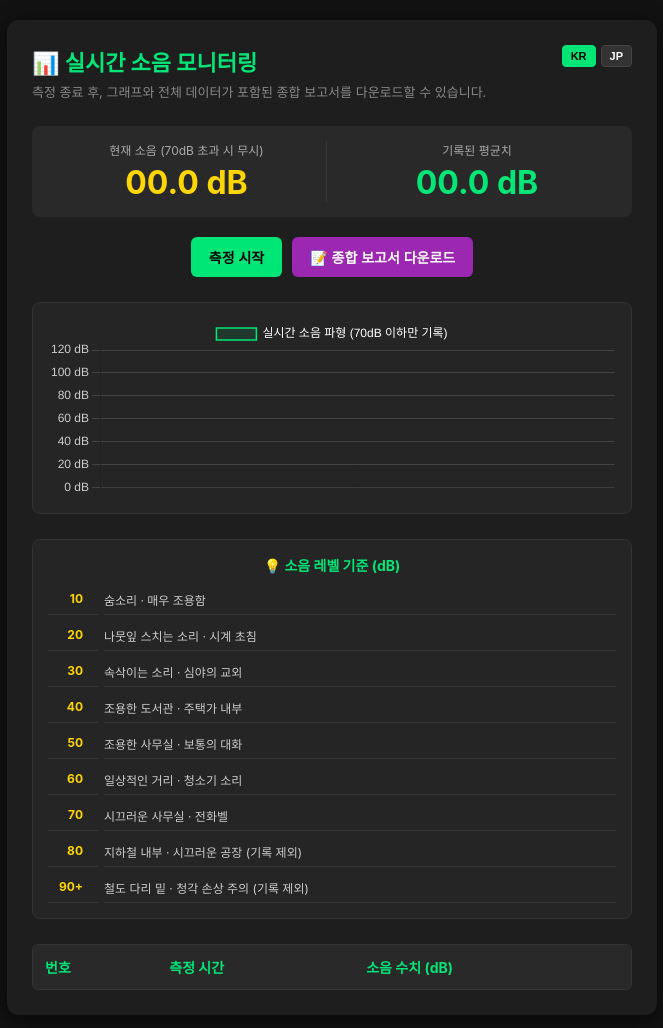
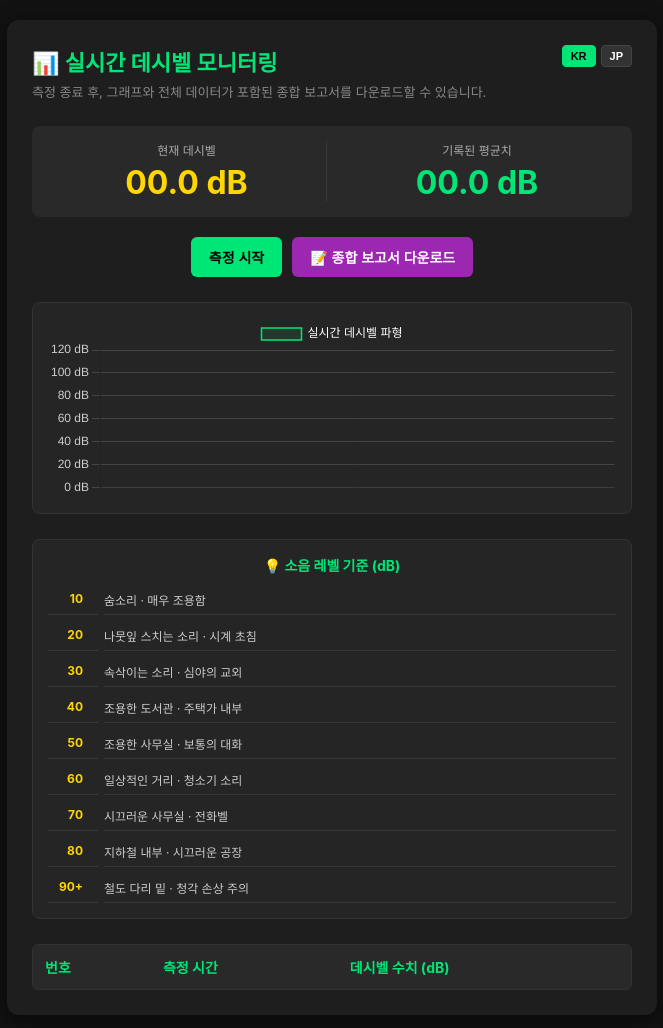
Before and after one commit to Chae-Chae97/Decibel-Meter, a plain HTML site: page index.html in a window 1280 px wide. Shown: the whole page, without its empty margins (308-971 px from the left). Drawn offline with nearby package versions, Linux system fonts and the light colour scheme.

Commit message:
feat: 데시벨 측정 업데이트

```diff
--- a/index.html
+++ b/index.html
@@ -26,8 +26,6 @@
         button { font-size: 14px; padding: 10px 18px; border: none; border-radius: 6px; cursor: pointer; font-weight: bold; }
         .start-btn { background: #00e676; color: #000; }
         .stop-btn { background: #ff1744; color: #fff; display: none; }
-
-        /* 새로운 통합 리포트 버튼 스타일 (보라색 포인트) */
         .report-btn { background: #9c27b0; color: white; }
         .saver-btn { background: #607d8b; color: white; display: none; }
 
@@ -60,7 +58,7 @@
 
 <div class="container" id="report-content">
     <div class="header-area">
-        <h1 id="txt-title">📊 실시간 소음 모니터링</h1>
+        <h1 id="txt-title">📊 실시간 데시벨 모니터링</h1>
         <div class="lang-btn-group" id="lang-buttons">
             <button class="lang-btn active" id="btn-ko" onclick="changeLanguage('ko')">KR</button>
             <button class="lang-btn" id="btn-ja" onclick="changeLanguage('ja')">JP</button>
@@ -70,7 +68,7 @@
 
     <div class="monitor-box">
         <div class="monitor-item">
-            <div style="font-size: 12px; color: #aaa;" id="txt-current-noise">현재 소음 (70dB 초과 시 무시)</div>
+            <div style="font-size: 12px; color: #aaa;" id="txt-current-noise">현재 데시벨</div>
             <div id="db-display" class="monitor-val">00.0 dB</div>
         </div>
         <div class="monitor-item">
@@ -101,7 +99,7 @@
                 <tr>
                     <th id="th-num">번호</th>
                     <th id="th-time">측정 시간</th>
-                    <th id="th-value">소음 수치 (dB)</th>
+                    <th id="th-value">데시벨 수치 (dB)</th>
                 </tr>
             </thead>
             <tbody id="data-table-body"></tbody>
@@ -112,9 +110,9 @@
 <script>
     const i18n = {
         ko: {
-            title: "📊 실시간 소음 모니터링",
+            title: "📊 실시간 데시벨 모니터링",
             subtitle: "측정 종료 후, 그래프와 전체 데이터가 포함된 종합 보고서를 다운로드할 수 있습니다.",
-            currentNoise: "현재 소음 (70dB 초과 시 무시)",
+            currentNoise: "현재 데시벨",
             avgNoise: "기록된 평균치",
             btnStart: "측정 시작",
             btnStop: "측정 종료",
@@ -124,28 +122,20 @@
             indTitle: "💡 소음 레벨 기준 (dB)",
             thNum: "번호",
             thTime: "측정 시간",
-            thValue: "소음 수치 (dB)",
+            thValue: "데시벨 수치 (dB)",
             alertMic: "마이크 권한 허용이 필요합니다: ",
             alertStop: "측정이 종료되었습니다.",
             alertNoData: "저장된 데이터가 없습니다.",
-            reportFileName: "소음종합보고서",
-            chartLabel: "실시간 소음 파형 (70dB 이하만 기록)",
-            indicators: [
-                { db: "10", desc: "숨소리 · 매우 조용함" },
-                { db: "20", desc: "나뭇잎 스치는 소리 · 시계 초침" },
-                { db: "30", desc: "속삭이는 소리 · 심야의 교외" },
-                { db: "40", desc: "조용한 도서관 · 주택가 내부" },
-                { db: "50", desc: "조용한 사무실 · 보통의 대화" },
-                { db: "60", desc: "일상적인 거리 · 청소기 소리" },
-                { db: "70", desc: "시끄러운 사무실 · 전화벨" },
-                { db: "80", desc: "지하철 내부 · 시끄러운 공장 (기록 제외)" },
-                { db: "90+", desc: "철도 다리 밑 · 청각 손상 주의 (기록 제외)" }
-            ]
+            reportFileName: "데시벨종합보고서",
+            chartLabel: "실시간 데시벨 파형",
+            repTotalData: "총 측정 데이터",
+            repDataCount: "건",
+            repSubtitle: "전체 데이터 상세 기록"
         },
         ja: {
-            title: "📊 リアルタイム騒音監視",
+            title: "📊 リアルタイムデシベル監視",
             subtitle: "測定終了後、グラフと全データが含まれた統合レポートをダウンロードできます。",
-            currentNoise: "現在の騒音 (70dB超過は無視)",
+            currentNoise: "現在のデシベル",
             avgNoise: "記録された平均値",
             btnStart: "測定開始",
             btnStop: "測定終了",
@@ -155,29 +145,35 @@
             indTitle: "💡 騒音レベルの目安 (dB)",
             thNum: "番号",
             thTime: "測定日時",
-            thValue: "騒音値 (dB)",
+            thValue: "デシベル値 (dB)",
             alertMic: "マイクの許可が必要です: ",
             alertStop: "測定が終了しました。",
             alertNoData: "保存されたデータがありません。",
-            reportFileName: "騒音統合レポート",
-            chartLabel: "リアルタイム騒音波形 (70dB以下のみ記録)",
-            indicators: [
-                { db: "10", desc: "息づかい・きわめて静か" },
-                { db: "20", desc: "木の葉のふれあう音・時計の秒針" },
-                { db: "30", desc: "ささやき声・深夜の郊外" },
-                { db: "40", desc: "静かな図書館・住宅地の室内" },
-                { db: "50", desc: "静かな事務所・普通の会話" },
-                { db: "60", desc: "日常の街頭・掃除機" },
-                { db: "70", desc: "騒がしい事務所・電話のベル" },
-                { db: "80", desc: "地下鉄の車内・騒々しい工場 (記録外)" },
-                { db: "90+", desc: "電車のガード下・聴覚機能に支障 (記録外)" }
-            ]
+            reportFileName: "デシベル統合レポート",
+            chartLabel: "リアルタイムデシベル波形",
+            repTotalData: "総測定データ",
+            repDataCount: "個",
+            repSubtitle: "全データ詳細記録"
         }
     };
+
+    const indicatorsData = [
+        { db: "10", descKo: "숨소리 · 매우 조용함", descJa: "息づかい・きわめて静か" },
+        { db: "20", descKo: "나뭇잎 스치는 소리 · 시계 초침", descJa: "木の葉のふれあう音・時計の秒針" },
+        { db: "30", descKo: "속삭이는 소리 · 심야의 교외", descJa: "ささやき声・深夜の郊外" },
+        { db: "40", descKo: "조용한 도서관 · 주택가 내부", descJa: "静かな図書館・住宅地の室内" },
+        { db: "50", descKo: "조용한 사무실 · 보통의 대화", descJa: "静かな事務所・普通の会話" },
+        { db: "60", descKo: "일상적인 거리 · 청소기 소리", descJa: "日常の街頭・掃除機" },
+        { db: "70", descKo: "시끄러운 사무실 · 전화벨", descJa: "騒がしい事務所・電話のベル" },
+        { db: "80", descKo: "지하철 내부 · 시끄러운 공장", descJa: "地下鉄の車内・騒々しい工場" },
+        { db: "90+", descKo: "철도 다리 밑 · 청각 손상 주의", descJa: "電車のガード下・聴覚機能に支障" }
+    ];
 
     let currentLang = 'ko';
     let audioContext, analyser, microphone, javascriptNode;
     let isMeasuring = false;
+
+    let globalStream = null;
 
     let rawCurrentDb = 0;
     let displayDb = 0;
@@ -187,7 +183,6 @@
     let recordCounter = 1;
     let totalDbSum = 0;
 
-    // 전체 데이터를 저장할 백그라운드 배열
     let fullDataLog = [];
     const MAX_DATA_POINTS = 6 * 60 * 60;
 
@@ -215,7 +210,7 @@
                 scales: {
                     y: {
                         min: 0, max: 120,
-                        grid: { color: '#444' },
+                        grid: { display: true, color: '#444' },
                         ticks: { color: '#ccc', callback: function(value) { return value + ' dB'; } }
                     },
                     x: {
@@ -225,7 +220,8 @@
                             color: '#aaa',
                             autoSkip: true,
                             maxTicksLimit: 6,
-                            maxRotation: 0
+                            maxRotation: 0,
+                            minRotation: 0
                         }
                     }
                 },
@@ -259,10 +255,11 @@
 
         const indGrid = document.getElementById('indicator-list');
         indGrid.innerHTML = '';
-        langData.indicators.forEach(item => {
+        indicatorsData.forEach(item => {
+            const desc = (currentLang === 'ko') ? item.descKo : item.descJa;
             indGrid.innerHTML += `<div class="indicator-row">
                 <div class="indicator-db">${item.db}</div>
-                <div class="indicator-desc">${item.desc}</div>
+                <div class="indicator-desc">${desc}</div>
             </div>`;
         });
     }
@@ -286,13 +283,13 @@
 
     async function startMonitoring() {
         try {
-            const stream = await navigator.mediaDevices.getUserMedia({ audio: true, video: false });
+            globalStream = await navigator.mediaDevices.getUserMedia({ audio: true, video: false });
             audioContext = new (window.AudioContext || window.webkitAudioContext)();
 
             if (audioContext.state === 'suspended') { await audioContext.resume(); }
 
             analyser = audioContext.createAnalyser();
-            microphone = audioContext.createMediaStreamSource(stream);
+            microphone = audioContext.createMediaStreamSource(globalStream);
 
             analyser.fftSize = 512;
             microphone.connect(analyser);
@@ -307,7 +304,6 @@
                 for (let i = 0; i < array.length; i++) { values += array[i]; }
                 let average = values / array.length;
 
-                // 원본 -5dB 하향 패치 유지
                 rawCurrentDb = average > 0 ? (Math.round(average * 10) / 10) + 20 : 0;
             };
 
@@ -346,7 +342,7 @@
     }
 
     function recordDataSeconds() {
-        if (displayDb === 0 || displayDb > 70) return;
+        if (displayDb === 0) return;
 
         const now = new Date();
         const timeStringFull = `${now.getFullYear()}-${String(now.getMonth()+1).padStart(2,'0')}-${String(now.getDate()).padStart(2,'0')} ${String(now.getHours()).padStart(2, '0')}:${String(now.getMinutes()).padStart(2, '0')}:${String(now.getSeconds()).padStart(2, '0')}`;
@@ -380,6 +376,10 @@
 
     function stopMonitoring() {
         if (audioContext) audioContext.close();
+        if (globalStream) {
+            globalStream.getTracks().forEach(track => track.stop());
+            globalStream = null;
+        }
         if (logInterval) clearInterval(logInterval);
         if (uiInterval) clearInterval(uiInterval);
         if (wakeLock) { wakeLock.release().then(() => wakeLock = null); }
@@ -393,27 +393,32 @@
         alert(i18n[currentLang].alertStop);
     }
 
-    // 🔥 궁극의 "단일 HTML 리포트" 다운로드 기능
     function downloadFullReport() {
         if (fullDataLog.length === 0) {
             alert(i18n[currentLang].alertNoData);
             return;
         }
 
-        // 1. 차트 캔버스를 고화질 이미지(Base64)로 캡처
         const chartImageURI = myChart.toBase64Image();
         const reportTitle = i18n[currentLang].reportFileName;
         const avgDbText = document.getElementById('avg-display').innerText;
 
-        // 2. 다운로드될 보고서의 HTML 및 디자인 뼈대 만들기 (밝은 테마 적용)
+        const now = new Date();
+        const yyyy = now.getFullYear();
+        const mm = String(now.getMonth() + 1).padStart(2, '0');
+        const dd = String(now.getDate()).padStart(2, '0');
+        const formattedDate = `${yyyy}${mm}${dd}`;
+
+        const langData = i18n[currentLang];
+
         let htmlContent = `
         <!DOCTYPE html>
         <html lang="${currentLang}">
         <head>
             <meta charset="UTF-8">
-            <title>${reportTitle}</title>
+            <title>${reportTitle}_${formattedDate}</title>
             <style>
-                body { font-family: 'Segoe UI', Tahoma, Geneva, Verdana, sans-serif; padding: 20px; color: #333; background: #f4f6f8; margin: 0; }
+                body { font-family: 'Segoe UI', sans-serif; padding: 20px; color: #333; background: #f4f6f8; margin: 0; }
                 .container { max-width: 800px; margin: 0 auto; background: #fff; padding: 40px; border-radius: 12px; box-shadow: 0 4px 15px rgba(0,0,0,0.05); }
                 h1 { color: #00c853; text-align: center; border-bottom: 2px solid #eee; padding-bottom: 15px; margin-bottom: 30px; }
                 .summary-box { background: #e8f5e9; padding: 15px; border-radius: 8px; text-align: center; margin-bottom: 30px; }
@@ -424,38 +429,36 @@
                 th { background: #00c853; color: white; padding: 12px; position: sticky; top: 0; }
                 td { padding: 10px; border-bottom: 1px solid #ddd; }
                 tr:nth-child(even) { background: #f9f9f9; }
-                tr:hover { background: #f1f8e9; }
                 .footer { margin-top: 50px; text-align: center; font-size: 12px; color: #999; }
             </style>
         </head>
         <body>
             <div class="container">
-                <h1>${reportTitle}</h1>
+                <h1>${reportTitle} (${yyyy}-${mm}-${dd})</h1>
 
                 <div class="summary-box">
-                    <p style="margin-top:0; color:#555;">${i18n[currentLang].avgNoise}</p>
+                    <p style="margin-top:0; color:#555;">${langData.avgNoise}</p>
                     <h2>${avgDbText}</h2>
-                    <p style="margin-bottom:0; font-size:12px; color:#777;">총 측정 데이터: ${fullDataLog.length}건 (70dB 초과분 제외)</p>
+                    <p style="margin-bottom:0; font-size:12px; color:#777;">${langData.repTotalData}: ${fullDataLog.length}${langData.repDataCount}</p>
                 </div>
 
                 <div class="chart-box">
-                    <h3 style="color:#fff; margin-top:0;">${i18n[currentLang].chartLabel}</h3>
+                    <h3 style="color:#fff; margin-top:0;">${langData.chartLabel}</h3>
                     <img src="${chartImageURI}" alt="Noise Chart Image">
                 </div>
 
-                <h3 style="color:#444; text-align:center;">📋 전체 데이터 상세 기록</h3>
+                <h3 style="color:#444; text-align:center;">📋 ${langData.repSubtitle}</h3>
                 <table>
                     <thead>
                         <tr>
-                            <th>${i18n[currentLang].thNum}</th>
-                            <th>${i18n[currentLang].thTime}</th>
-                            <th>${i18n[currentLang].thValue}</th>
+                            <th>${langData.thNum}</th>
+                            <th>${langData.thTime}</th>
+                            <th>${langData.thValue}</th>
                         </tr>
                     </thead>
                     <tbody>
         `;
 
-        // 3. 2만 개가 넘는 데이터를 반복문으로 표 안에 꽂아 넣기
         fullDataLog.forEach(row => {
             htmlContent += `<tr><td>${row.id}</td><td>${row.time}</td><td><strong>${row.db} dB</strong></td></tr>`;
         });
@@ -463,20 +466,17 @@
         htmlContent += `
                     </tbody>
                 </table>
-                <div class="footer">
-                    Generated by Real-time Noise Monitoring System
-                </div>
+                <div class="footer">Generated by Real-time Noise Monitoring System</div>
             </div>
         </body>
         </html>
         `;
 
-        // 4. 조립된 HTML 코드를 .html 파일로 묶어서 다운로드 시키기
         const blob = new Blob([htmlContent], { type: 'text/html;charset=utf-8;' });
         const url = URL.createObjectURL(blob);
         const link = document.createElement("a");
         link.setAttribute("href", url);
-        link.setAttribute("download", `${reportTitle}_${new Date().toLocaleDateString()}.html`);
+        link.setAttribute("download", `${reportTitle}_${formattedDate}.html`);
         document.body.appendChild(link);
         link.click();
         document.body.removeChild(link);
```
